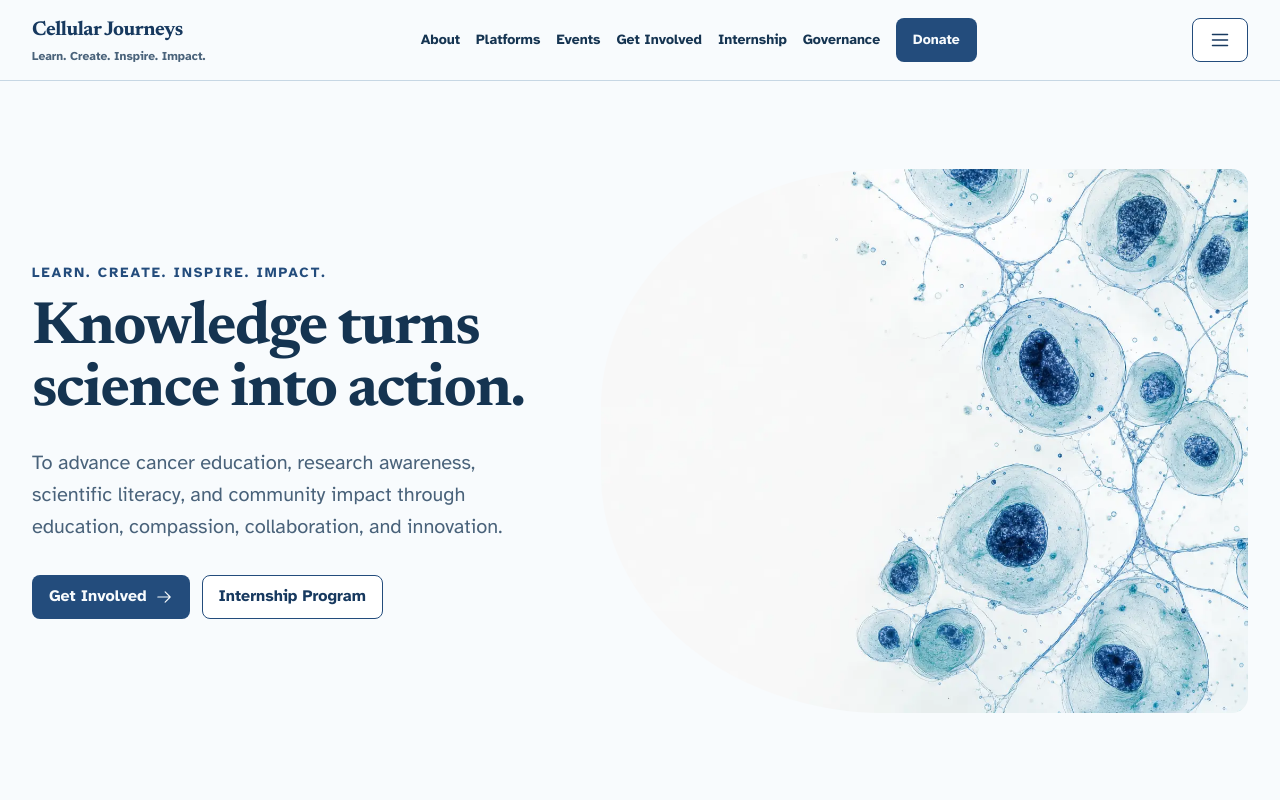
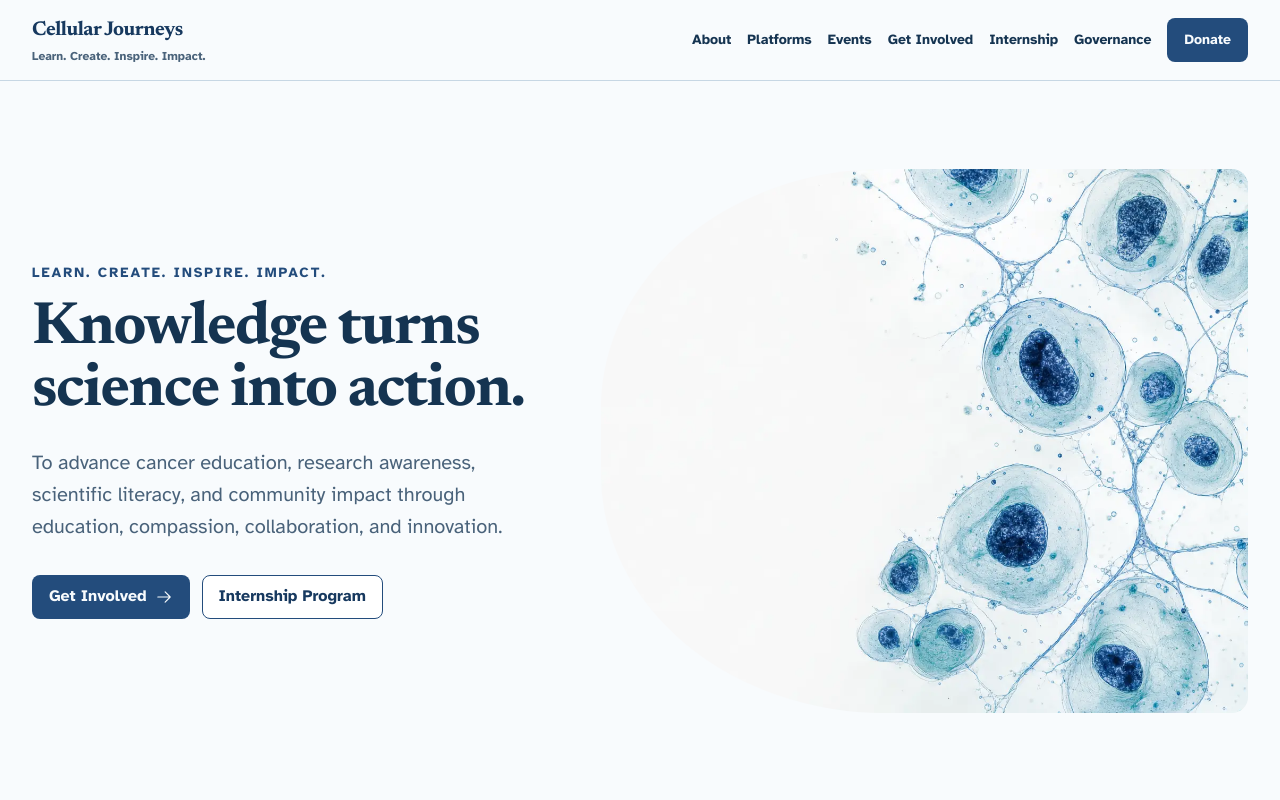
Before and after one commit to RayanSiraj/cellularjourneys, a React (Vite) app: page / in a window 1280 px wide. Shown: the top 800 px of the page. Built offline with nearby package versions, Linux system fonts and the light colour scheme.

Commit message:
Hide mobile navigation toggle on desktop

```diff
--- a/src/components/SiteLayout.tsx
+++ b/src/components/SiteLayout.tsx
@@ -63,8 +63,9 @@ export function SiteLayout() {
               Donate
             </NavLink>
           </nav>
+          <div className="lg:hidden">
             <button
-            className="btn btn-secondary lg:hidden"
+              className="btn btn-secondary"
               type="button"
               aria-expanded={open}
               aria-controls="mobile-nav"
@@ -73,6 +74,7 @@ export function SiteLayout() {
             >
               {open ? <X size={22} aria-hidden /> : <List size={22} aria-hidden />}
             </button>
+          </div>
         </div>
         {open && (
           <nav
```
Lines whose indentation alone changed are shown as unchanged.
